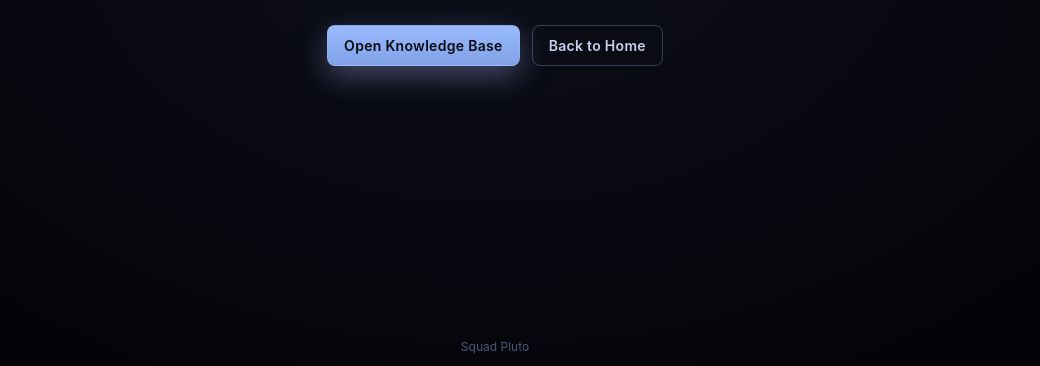
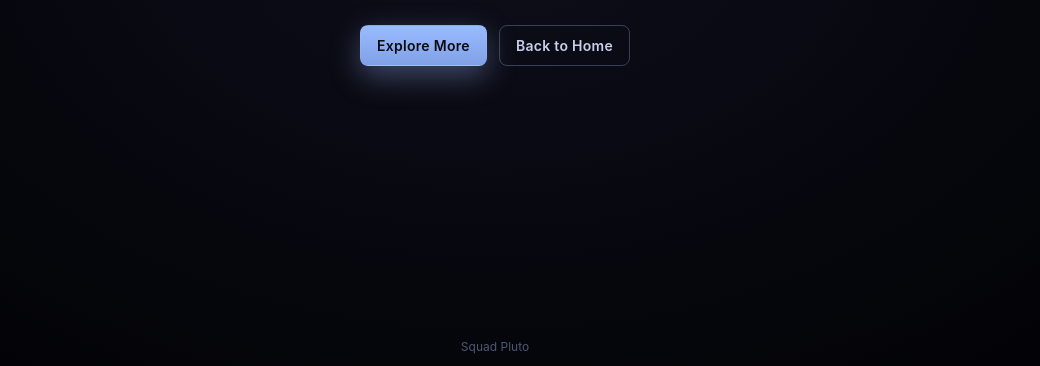
Before and after one commit to HenrySheltonOhme/site, a plain HTML site: page customer-success-agents.html in a window 1280 px wide. Shown: the part 434-800 px from the top of the page, without its empty margins (145-1185 px from the left). Drawn offline with Linux system fonts and the light colour scheme.

Commit message:
Update customer-success-agents.html

```diff
--- a/customer-success-agents.html
+++ b/customer-success-agents.html
@@ -29,7 +29,7 @@
             <h1 class="title">Customer Success Agents</h1>
             <p class="subtitle">High-signal overview and quick actions for this initiative.</p>
             <div class="cta-row">
-                <a class="btn" href="https://ohmenergy.atlassian.net/wiki/spaces/DS/folder/2726133815?atlOrigin=eyJpIjoiOWU5ZmFiZjE0NjQwNDliZGI5YzIyMDYwNDRiYmE5MWMiLCJwIjoiYyJ9" target="_blank" rel="noopener noreferrer">Open Knowledge Base</a>
+                <a class="btn" href="https://ohmenergy.atlassian.net/wiki/spaces/DS/folder/2726133815?atlOrigin=eyJpIjoiOWU5ZmFiZjE0NjQwNDliZGI5YzIyMDYwNDRiYmE5MWMiLCJwIjoiYyJ9" target="_blank" rel="noopener noreferrer">Explore More</a>
                 <a class="btn secondary" href="./index.html">Back to Home</a>
             </div>
         </div>
```
